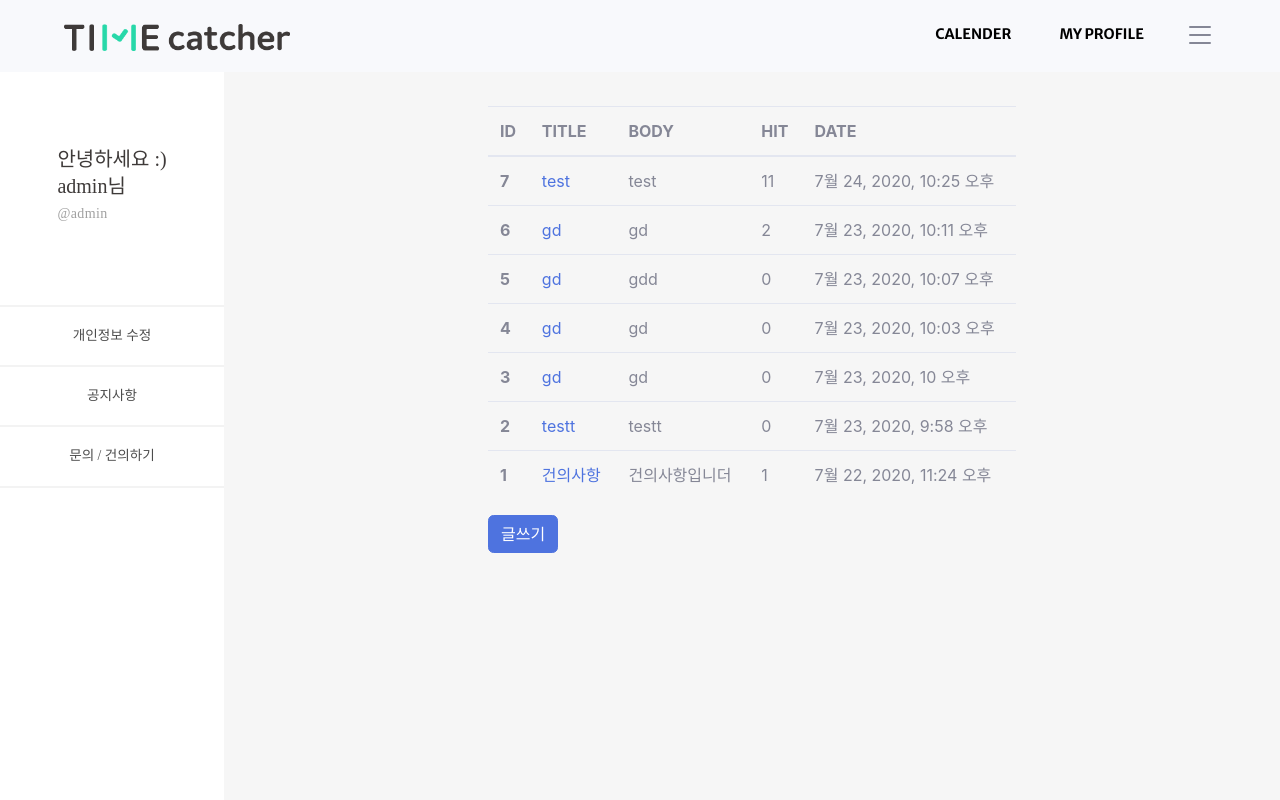
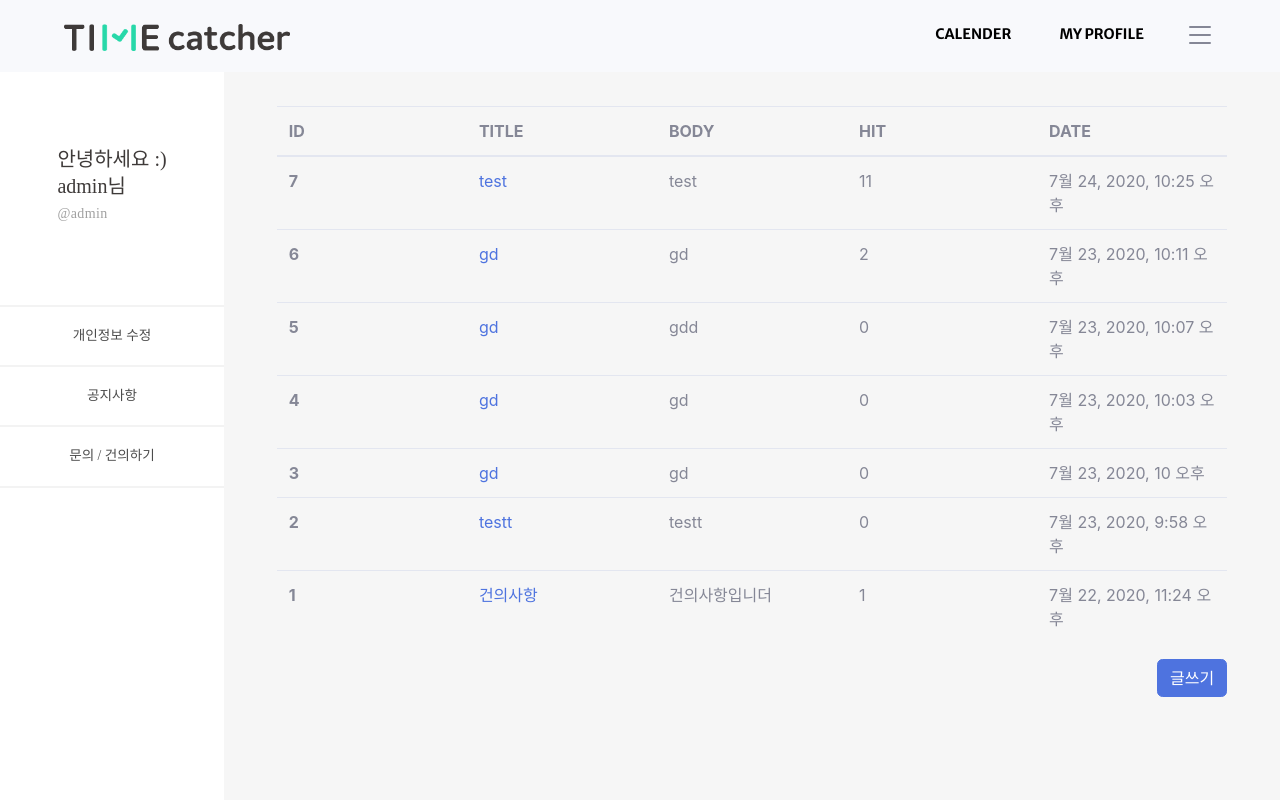
Before and after one commit to integerJI/TIME_catcher, a Django app: page /timeApp/customer/ in a window 1280 px wide. Run offline with Django 3.2, Linux system fonts and the light colour scheme; a user stored in the database is signed in; data comes from the database, SQL or seed files in the repository; some libraries are stand-ins or nearby versions.

Commit message:
디테일 페이지 수정중

```diff
--- a/timeApp/templates/customer.html
+++ b/timeApp/templates/customer.html
@@ -2,9 +2,18 @@
 {% load static %}
 {% block content_side %}
 <div id="content-wrapper" style="background-color: #f6f6f6;" class="d-flex justify-content-center">
-  <div class="cantrion" style="margin-top: 10%; width: 50%;">
+  <div class="cantrion" style="margin-top: 10%; width: 90%;">
     <table class="table">
       <thead>
+
+        <colgroup>
+          <col style="width: 20%;">
+          <col style="width: 20%;">
+          <col style="width: 20%;">
+          <col style="width: 20%;">
+          <col style="width: 20%;">
+        </colgroup>
+
         <tr>
           <th scope="col">ID</th>
           <th scope="col">TITLE</th>
@@ -26,9 +35,10 @@
 
       </tbody>
     </table>
+    <div class="d-flex justify-content-end">
 
     <a href="{% url 'customer_create' %}" class="btn btn-primary">글쓰기</a>
-
+    </div>
   </div>
 </div>
 {% endblock %}
```
